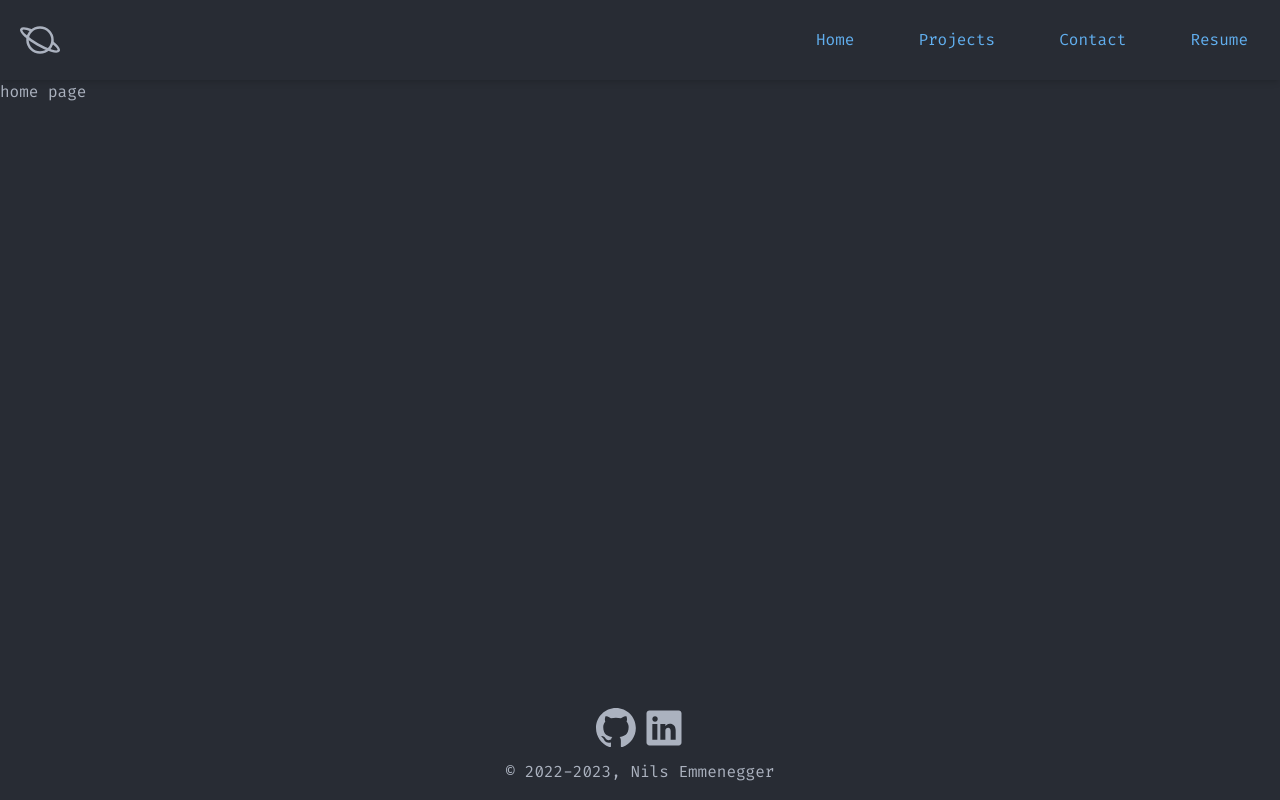
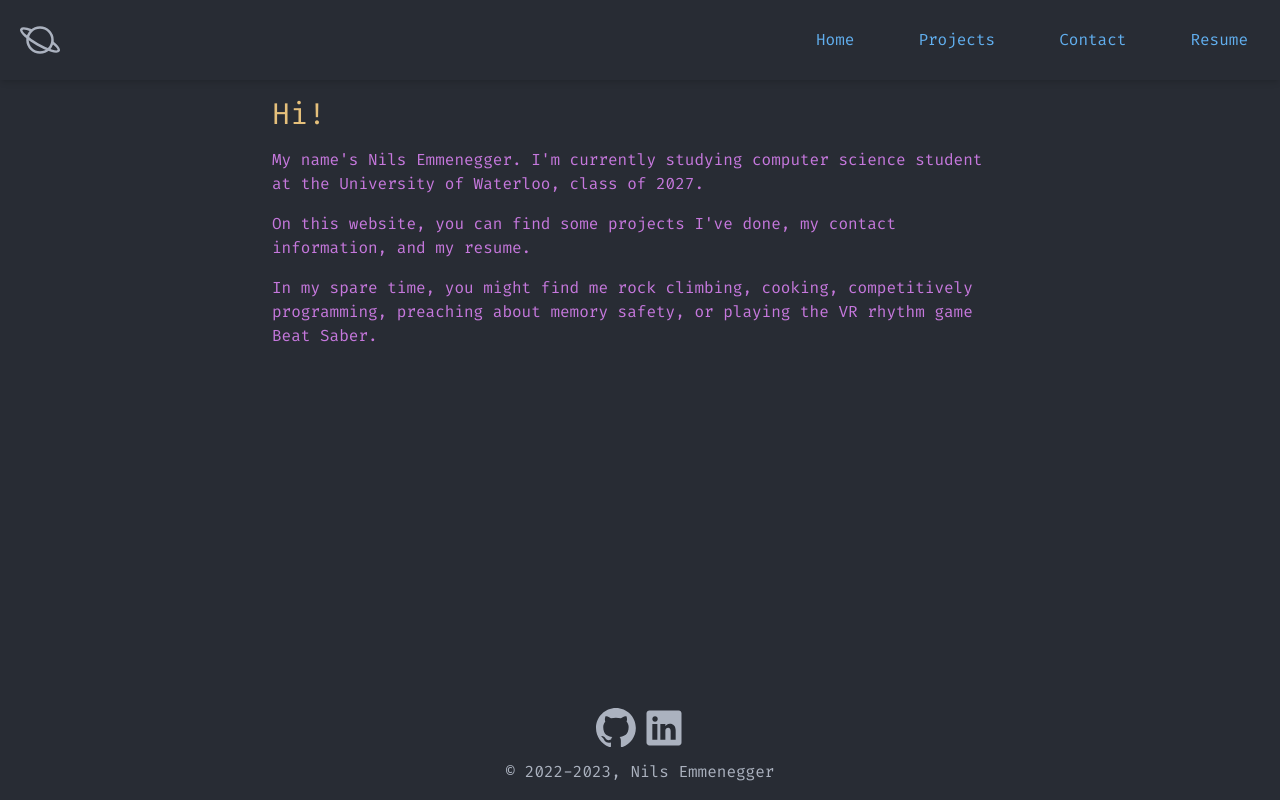
Before and after one commit to nils-emmenegger/nils-emmenegger.github.io, a Next.js app: page / in a window 1280 px wide. Built offline with nearby package versions, Linux system fonts and the light colour scheme.

Commit message:
Very rough draft of home page

```diff
--- a/app/page.tsx
+++ b/app/page.tsx
@@ -1,7 +1,22 @@
 export default function Home() {
   return (
-    <div className="text-onedark-white">
-      <p>home page</p>
+    <div className="mx-auto max-w-3xl p-4">
+      <h1 className="mb-4 text-onedark-light-yellow text-3xl">Hi!</h1>
+      <p className="mb-4 text-base text-onedark-magenta">
+        My name&apos;s Nils Emmenegger. I&apos;m currently studying computer
+        science student at the University of Waterloo, class of 2027.
+      </p>
+
+      <p className="text-base text-onedark-magenta mb-4">
+        On this website, you can find some projects I&apos;ve done, my contact
+        information, and my resume.
+      </p>
+
+      <p className="text-base text-onedark-magenta">
+        In my spare time, you might find me rock climbing, cooking,
+        competitively programming, preaching about memory safety, or playing the
+        VR rhythm game Beat Saber.
+      </p>
     </div>
   );
 }
```
